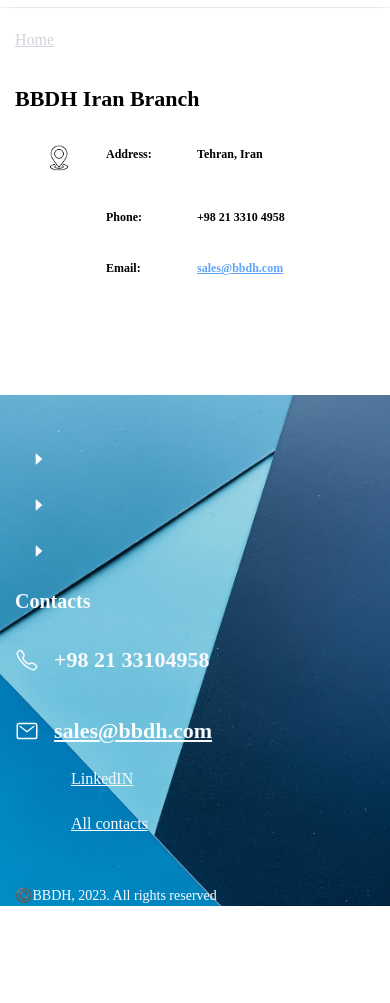
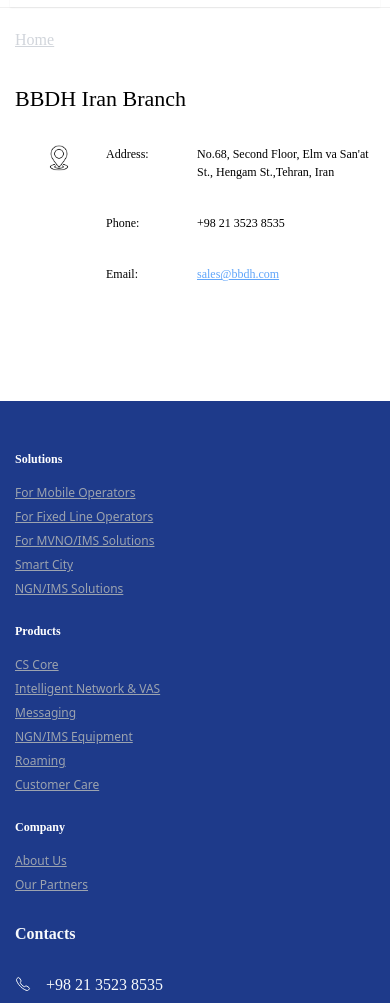
Before and after one commit to Homazd/Behin-Landing-Page, a Gatsby site: page /contact in a window 390 px wide. Shown: the part 97-1100 px from the top of the page. Before the commit the page ends 1003 px from the top, so only its background shows below. Built offline with nearby package versions, Linux system fonts and the light colour scheme; Gatsby itself is replaced by a stand-in of ours.

Commit message:
feat: changing footer style and backgroundImage

```diff
--- a/src/components/Footer/Footer.js
+++ b/src/components/Footer/Footer.js
@@ -1,11 +1,7 @@
 import * as React from "react";
-import { useState, useEffect } from "react";
-// Antd Components
-import { Collapse } from "antd";
-import { CaretRightOutlined, CaretDownOutlined } from "@ant-design/icons";
+// Components
 import Contact from "./components/ContactFooter";
-// Footer Image
-import Pexel1 from "../../images/pexels1.jpg";
+
 // import LazyBGImage from "./LazyBackgroundImage/LazyBGImage";
 
 const products = [
@@ -36,93 +32,21 @@ const products = [
   },
 ];
 
-const customHeader = (panelProps) => {
-  const { children } = panelProps;
-  const headerStyles = `text-slate-50 text-[22px]`;
-  return <div className={headerStyles}>{children}</div>;
-};
-
 function Footer() {
-  const [isTablet, setIsTablet] = useState(window.innerWidth >= 768);
-  const { Panel } = Collapse;
-
-  useEffect(() => {
-    const handleResize = () => {
-      setIsTablet(window.innerWidth >= 768);
-    };
-
-    window.addEventListener("resize", handleResize);
-
-    return () => window.removeEventListener("resize", handleResize);
-  }, []);
-
-  const customExpandIcon = ({ isActive }) => {
-    return isActive ? (
-      <CaretDownOutlined style={{ color: "#f8fafc", fontSize: "1rem" }} />
-    ) : (
-      <CaretRightOutlined
-        style={{ color: "#f8fafc", fontSize: "1rem", marginTop: "10px" }}
-      />
-    );
-  };
-
   return (
     <>
-      {/* <LazyBGImage src="../../images/pexels1.jpg">
-        <div className="max-w-4xl mx-auto px-4 sm:px-6 lg:px-8 text-center">
-          <div className="text-2xl font-bold mb-2">
-            Footer Heading
-          </div>
-          <div className="text-gray-400 mb-4">
-            This is a paragraph of text that can provide more information about my website.
-          </div>
-          <a className="text-white hover:text-gray-400" href="#">Learn more</a>
-        </div>
-      </LazyBGImage> */}
-      {!isTablet && (
-        <footer
-          className="bg-local bg-cover bg-center mt-[85px] pt-[36px]"
-          style={{ backgroundImage: `url(${Pexel1})` }}
-        >
-          <div className="px-[15px]">
-            <Collapse
-              ghost
-              expandIconPosition="left"
-              expandIcon={customExpandIcon}
-            >
-              {products.map((item, index) => (
-                <Panel header={item.header} key={index} header={customHeader}>
-                  {item.groupSubs.map((element) => (
-                    <p className="text-slate-50 underline hover:no-underline">
-                      {element}
-                    </p>
-                  ))}
-                </Panel>
-              ))}
-            </Collapse>
-            <Contact />
-            <p className="mt-[50px] text-sm text-white">
-              ©️BBDH, 2023. All rights reserved
-            </p>
-          </div>
-        </footer>
-      )}
-
-      {isTablet && (
-        <footer
-          className="bg-local bg-cover bg-center mt-[85px] pt-[36px]"
-          style={{ backgroundImage: `url(${Pexel1})` }}
-        >
-          <div className="grid grid-cols-2 gap-2  px-[15px] laptop:grid-cols-4">
+      <footer className="mt-[85px] pt-[36px] bg-blue-900">
+        <div className="grid tablet:grid-cols-2 gap-2  px-[15px] tablet:px-[30px] laptop:grid-cols-4 desktop:w-[1170px] desktop:mx-auto">
           {products.map((product) => (
             <div className="mt-[10px] leading-loose">
-                <p className="text-[20px] text-white font-bold font-myFont mb-[10px]">
+              <p className="text-[12px] tablet:text-[20px] text-white font-bold font-myFont mb-[10px]">
                 {product.header}
               </p>
-                {product.groupSubs.map((item) => (
+              {product.groupSubs.map((item, index) => (
                 <a
                   href="www.google.com"
-                    className="block text-[14px] underline text-white font-normal font-sans"
+                  className="block text-[12px] tablet:text-[14px] underline text-gray-400 font-normal font-sans"
+                  key={index}
                 >
                   {item}
                 </a>
@@ -135,7 +59,6 @@ function Footer() {
           </p>
         </div>
       </footer>
-      )}
     </>
   );
 }
--- a/src/components/Footer/components/ContactFooter.js
+++ b/src/components/Footer/components/ContactFooter.js
@@ -5,23 +5,25 @@ import Mail from "../../../images/mail-outline.svg";
 function Contact() {
   return (
     <div>
-      <h3 className="mt-[17px] pb-[27px] text-slate-50 font-bold text-[20px]">
+      <h3 className="mt-[17px] pb-[27px] text-slate-50 font-bold text-[16px] tablet:text-[20px]">
         Contacts
       </h3>
       <div className="flex">
-        <Phone className="w-6 h-6 mt-[5px] text-slate-50" />
-        <span className="text-slate-50 ml-[15px] text-[22px] font-bold">
-          +98 21 33104958
+        <Phone className="w-4 h-4 mt-[3px] text-slate-50" />
+        <span className="text-slate-50 ml-[15px] text-[16px] ">
+          +98 21 3523 8535
         </span>
       </div>
       <div className="flex mt-[38px]">
-        <Mail className="w-6 h-6 mt-[5px] text-slate-50" />
-        <span className="text-slate-50 ml-[15px] text-[22px] font-bold underline">
+        <Mail className="w-4 h-4 mt-[3px] text-slate-50" />
+        <span className="text-slate-50 ml-[15px] text-[16px] underline">
           sales@bbdh.com
         </span>
       </div>
-      <p className="text-slate-50 underline mt-[20px] ml-[56px]">LinkedIN</p>
-      <p className="underline text-slate-50 ml-[56px] mt-[21px]">
+      <p className="text-slate-50 underline text-[14px] mt-[20px] ml-[56px]">
+        LinkedIN
+      </p>
+      <p className="underline text-slate-50  text-[14px] ml-[56px] mt-[21px]">
         All contacts
       </p>
     </div>
--- a/src/pages/contact.js
+++ b/src/pages/contact.js
@@ -15,21 +15,29 @@ const ContactPage = () => {
         <Link to="/">Home</Link>
       </p>
       <div className="px-[15px]">
-        <h1 className="font-bold mb-[30px] mt-[30px] text-[22px]">
+        <h1 className="font-medium mb-[30px] mt-[30px] text-[22px]">
           BBDH Iran Branch
         </h1>
-        <div className="grid grid-cols-4 gap-1 mb-[33px] font-semibold content-center">
-          <img src={location} alt="location" className="col-span-1 w-[30px] h-[30px] text-blue-400 justify-self-center" />
+        <div className="grid grid-cols-4 gap-1 mb-[33px] content-center">
+          <Link to="/">
+            <img
+              src={location}
+              alt="location"
+              className="col-span-1 w-[30px] h-[30px] text-blue-400 justify-self-center"
+            />
+          </Link>
           <div className="col-span-1 text-[12px] ">Address:</div>
-          <div className="col-span-2 text-[12px]">Tehran, Iran</div>
+          <div className="col-span-2 text-[12px]">
+            No.68, Second Floor, Elm va San'at St., Hengam St.,Tehran, Iran
+          </div>
         </div>
-        <div className="grid grid-cols-4 gap-1 font-semibold">
+        <div className="grid grid-cols-4 gap-1">
           <div className="col-start-2 col-span-1 mb-[33px] text-[12px]">
             Phone:
           </div>
-          <div className="col-span-2 text-[12px]">+98 21 3310 4958</div>
+          <div className="col-span-2 text-[12px]">+98 21 3523 8535</div>
         </div>
-        <div className="grid grid-cols-4 gap-1 font-semibold">
+        <div className="grid grid-cols-4 gap-1">
           <div className="col-start-2 col-span-1 mb-[33px] text-[12px]">
             Email:
           </div>
```
Lines whose indentation alone changed are shown as unchanged.
